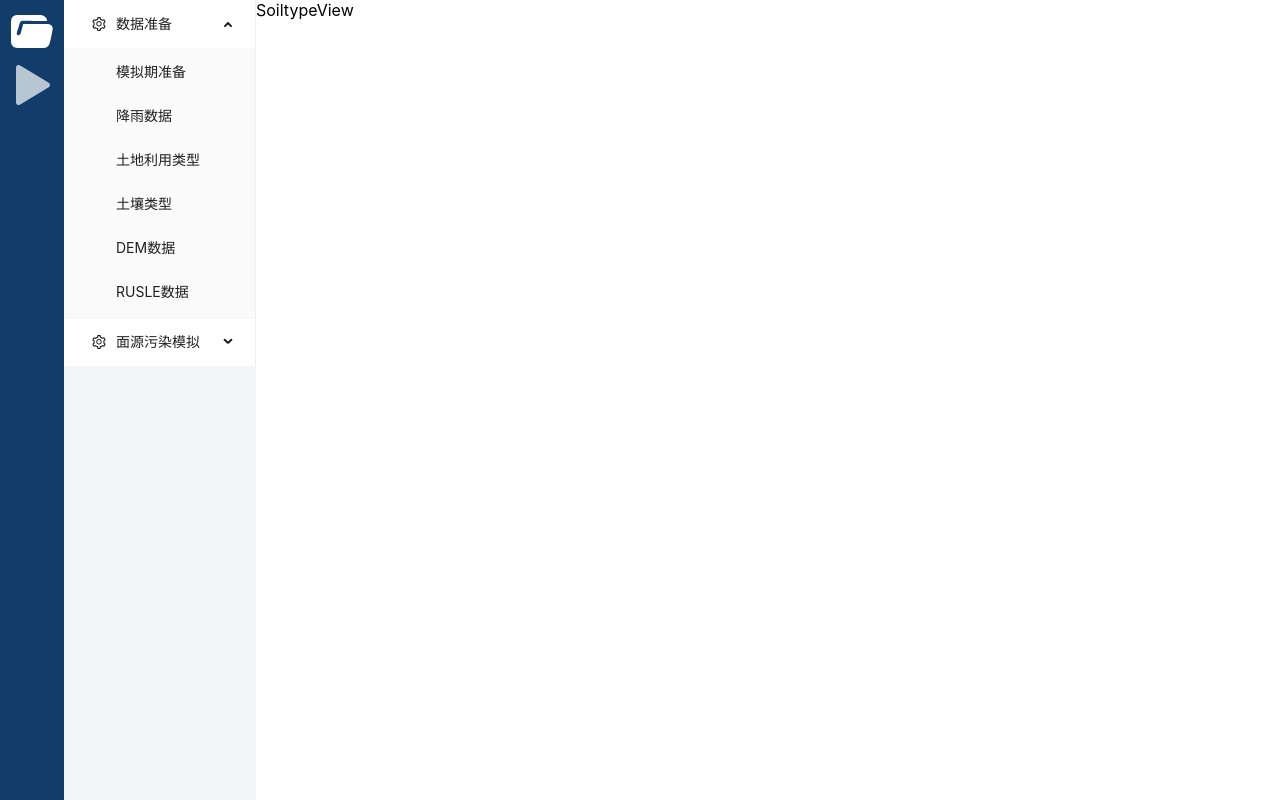
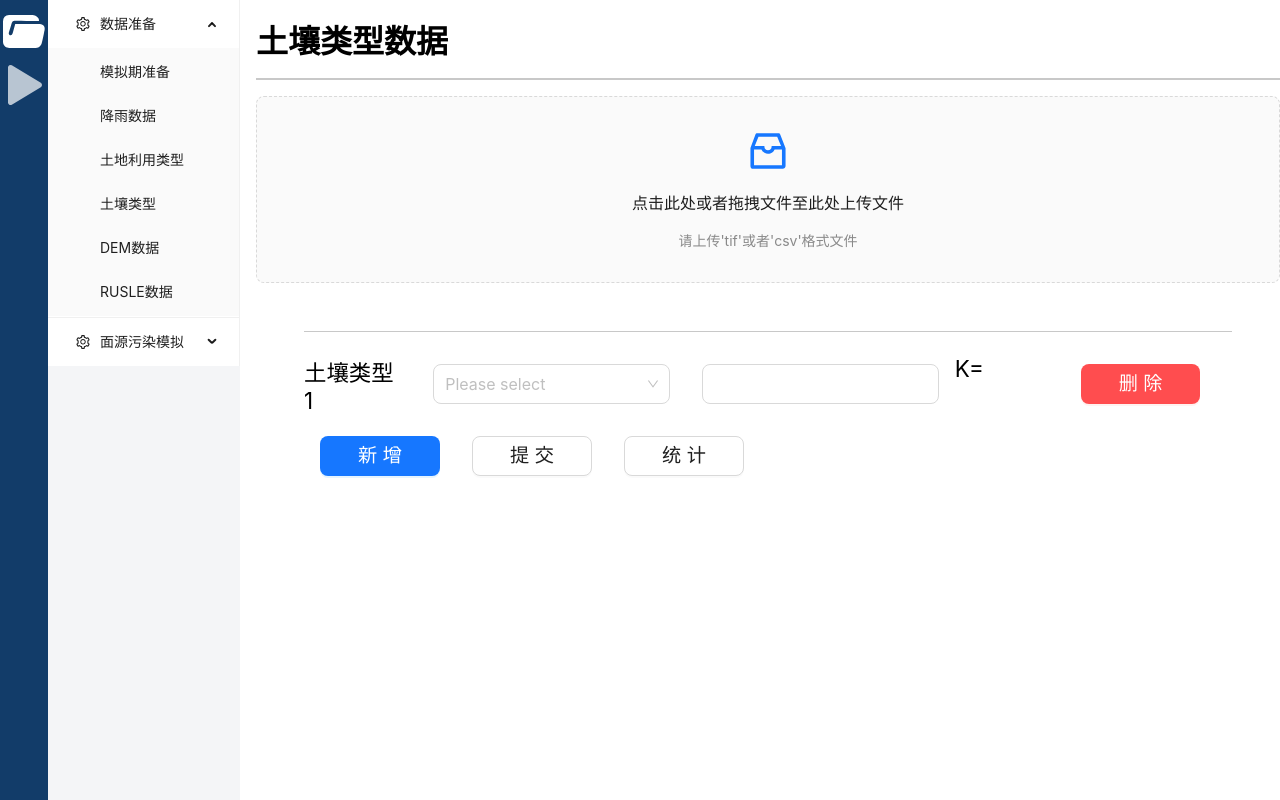
Before and after one commit to OstrichZkh/electron_nps_model, a React app in the folder fe_code/: page /setup/soiltype in a window 1280 px wide. Built offline with nearby package versions, Linux system fonts and the light colour scheme.

Commit message:
feat:soiltype

```diff
--- a/fe_code/main.ts
+++ b/fe_code/main.ts
@@ -336,6 +336,7 @@ function createWindow() {
           curProjectInfo.landUse.state = true
           curProjectInfo.landUse.counts = JSON.parse(dict.toString())
           updataStatusWithEntireInfo(curProjectInfo)
+
           resolve({
             status: 200,
             msg: curProjectInfo
--- a/fe_code/src/components/FileImporter/index.tsx
+++ b/fe_code/src/components/FileImporter/index.tsx
@@ -12,6 +12,7 @@ interface IProps {
     | "rainfall"
     | "DEM"
     | "landuse"
+    | "soiltype"
     | "D8"
     | "C_factor"
     | "L_factor"
@@ -119,7 +120,8 @@ const FileImporter = (props: IProps) => {
         <p className="ant-upload-hint">
           {props.type == "rainfall" &&
             "请上传'txt'格式文件，第一行为起始日期，如'20201101'，后续每一行为一天的数据"}
-          {props.type == "landuse" && "请上传'tif'或者'csv'格式文件"}
+          {(props.type == "landuse" || props.type == "soiltype") &&
+            "请上传'tif'或者'csv'格式文件"}
         </p>
       </Dragger>
       {contextHolder}
--- a/fe_code/src/views/LanduseView/index.tsx
+++ b/fe_code/src/views/LanduseView/index.tsx
@@ -27,7 +27,7 @@ function LanduseView() {
   const dispatch = useDispatch();
   let { curProjectInfo } = useSelector((state) => state.dataManagementReducer);
   let [luCode, setLuCode] = useState(
-    curProjectInfo.landUse.code
+    curProjectInfo.landUse && curProjectInfo.landUse.code
       ? curProjectInfo.landUse.code
       : [
           {
--- a/fe_code/src/views/SoiltypeView/index.tsx
+++ b/fe_code/src/views/SoiltypeView/index.tsx
@@ -1,7 +1,338 @@
-import React from "react";
+import React, { useEffect, useState } from "react";
+import Title from "../../components/Title";
+import styled from "styled-components";
+import FileImporter from "../../components/FileImporter";
+import { useSelector, useDispatch } from "react-redux";
+import { Select, Input, Button, message, Cascader } from "antd";
+import { updateStatusAsync } from "../../store/features/dataManagementSlice.ts";
+import * as echarts from "echarts";
+
+interface Option {
+  value: string | number;
+  label: string;
+  children?: Option[];
+}
+const SoiltypeViewBox = styled.div`
+  padding: 1rem;
+  display: flex;
+  flex-direction: column;
+`;
+const DisplayBox = styled.div`
+  margin: 3rem;
+  margin-bottom: 1rem;
+`;
+const CodeItemBox = styled.div`
+  display: flex;
+  border-top: 1px solid rgb(200, 200, 200);
+  font-size: 1.4rem;
+`;
 
 function SoiltypeView() {
-  return <div>SoiltypeView</div>;
+  const [messageApi, contextHolder] = message.useMessage();
+  const dispatch = useDispatch();
+  let { curProjectInfo } = useSelector((state) => state.dataManagementReducer);
+  let [soiltypeCode, setSoiltypeCode] = useState(
+    curProjectInfo.soiltype && curProjectInfo.soiltype.code
+      ? curProjectInfo.soiltype.code
+      : [
+          {
+            type: "",
+            code: "",
+            kValue: "",
+          },
+        ]
+  );
+  const options: Option[] = [
+    {
+      value: "红壤",
+      label: "红壤",
+      children: [
+        { value: "红壤", label: "红壤" },
+        { value: "黄红壤", label: "黄红壤" },
+        { value: "红壤性土", label: "红壤性土" },
+      ],
+    },
+    {
+      value: "黄壤",
+      label: "黄壤",
+      children: [
+        { value: "黄壤", label: "黄壤" },
+        { value: "黄壤性土", label: "黄壤性土" },
+      ],
+    },
+    {
+      value: "黄棕壤",
+      label: "黄棕壤",
+      children: [
+        { value: "黄棕壤", label: "黄棕壤" },
+        { value: "暗黄棕壤", label: "暗黄棕壤" },
+        { value: "黄棕壤性土", label: "黄棕壤性土" },
+      ],
+    },
+    {
+      value: "黄褐土",
+      label: "黄褐土",
+      children: [{ value: "黄褐土", label: "黄褐土" }],
+    },
+    {
+      value: "棕壤",
+      label: "棕壤",
+      children: [{ value: "棕壤", label: "棕壤" }],
+    },
+    {
+      value: "暗棕壤",
+      label: "暗棕壤",
+      children: [{ value: "暗棕壤", label: "暗棕壤" }],
+    },
+    {
+      value: "石灰土",
+      label: "石灰土",
+      children: [
+        { value: "黑色石灰土", label: "黑色石灰土" },
+        { value: "棕色石灰土", label: "棕色石灰土" },
+        { value: "黄色石灰土", label: "黄色石灰土" },
+      ],
+    },
+    {
+      value: "紫色土",
+      label: "紫色土",
+      children: [
+        { value: "酸性紫色土", label: "酸性紫色土" },
+        { value: "中性紫色土", label: "中性紫色土" },
+        { value: "石灰紫色土", label: "石灰紫色土" },
+      ],
+    },
+    {
+      value: "粗骨土",
+      label: "粗骨土",
+      children: [
+        { value: "酸性粗骨土", label: "酸性粗骨土" },
+        { value: "中性粗骨土", label: "中性粗骨土" },
+        { value: "钙质粗骨土", label: "钙质粗骨土" },
+      ],
+    },
+    {
+      value: "山地草甸土",
+      label: "山地草甸土",
+      children: [{ value: "山地草甸土", label: "山地草甸土" }],
+    },
+    {
+      value: "水稻土",
+      label: "水稻土",
+      children: [
+        { value: "潴育水稻土", label: "潴育水稻土" },
+        { value: "淹育水稻土", label: "淹育水稻土" },
+        { value: "渗育水稻土", label: "渗育水稻土" },
+        { value: "潜育水稻土", label: "潜育水稻土" },
+      ],
+    },
+  ];
+  const kVal = {
+    红壤: {
+      红壤: 0.0075,
+      黄红壤: 0.0077,
+      红壤性土: 0.0065,
+    },
+    黄壤: {
+      黄壤: 0.0157,
+      黄壤性土: 0.0145,
+    },
+    黄棕壤: {
+      黄棕壤: 0.0168,
+      暗黄棕壤: 0.0182,
+      黄棕壤性土: 0.0175,
+    },
+    黄褐土: {
+      黄褐土: 0.0192,
+    },
+    棕壤: {
+      棕壤: 0.0072,
+    },
+    暗棕壤: {
+      暗棕壤: 0.0113,
+    },
+    石灰土: {
+      黑色石灰土: 0.0147,
+      棕色石灰土: 0.0186,
+      黄色石灰土: 0.0167,
+    },
+    紫色土: {
+      酸性紫色土: 0.0196,
+      中性紫色土: 0.0179,
+      石灰紫色土: 0.0174,
+    },
+    粗骨土: {
+      酸性粗骨土: 0.0055,
+      中性粗骨土: 0.0086,
+      钙质粗骨土: 0.0097,
+    },
+    山地草甸土: {
+      山地草甸土: 0.0176,
+    },
+    水稻土: {
+      潴育水稻土: 0.0195,
+      淹育水稻土: 0.0142,
+      渗育水稻土: 0.0186,
+      潜育水稻土: 0.0195,
+    },
+  };
+  const hangleSoiltypeChange = (e: any, index: number): void => {
+    let k = kVal[e[0]][e[1]];
+    let newSoiltypeCode = [...soiltypeCode];
+    let newCode = {
+      ...newSoiltypeCode[index],
+      kValue: Number(k),
+    };
+    newSoiltypeCode[index] = newCode;
+    setSoiltypeCode([...newSoiltypeCode]);
+    message.success("修改成功");
+  };
+
+  const handleCodeChange = (e: any, index: number): void => {
+    const { value: inputValue } = e.target;
+    if (Number.isNaN(+inputValue)) {
+      message.error("请输入数字！");
+      return;
+    }
+    let newSoiltypeCode = [...soiltypeCode];
+    let newCode = {
+      ...newSoiltypeCode[index],
+      code: Number(inputValue),
+    };
+    newSoiltypeCode[index] = newCode;
+    setSoiltypeCode([...newSoiltypeCode]);
+    message.success("修改成功");
+  };
+  const deleteItem = (idx: number): void => {
+    let newLuCode = soiltypeCode.filter((item, _idx) => {
+      return _idx !== idx;
+    });
+    /* 切忌使用以下方法原地修改状态数组
+    luCode.splice(idx, 1); */
+    setSoiltypeCode(newLuCode);
+  };
+  const addItem = (): void => {
+    setSoiltypeCode([
+      ...soiltypeCode,
+      {
+        type: "",
+        code: "",
+      },
+    ]);
+  };
+  const submitItem = (): void => {
+    let validate = soiltypeCode.every((item) => {
+      return item.type && item.code && typeof item.code == "number";
+    });
+    if (validate) {
+      let payload = [{ target: ["soiltype", "code"], value: soiltypeCode }];
+      dispatch(updateStatusAsync(payload));
+      message.success(`上传成功！`);
+    } else {
+      message.error(`格式错误，请检查！`);
+    }
+  };
+
+  return (
+    <SoiltypeViewBox>
+      <Title title="土壤类型数据" />
+      <FileImporter type="soiltype" svg="" />
+      <DisplayBox>
+        {soiltypeCode.map((item, index) => {
+          return (
+            <CodeItemBox key={item.type}>
+              <p>土壤类型{index + 1}</p>
+              <Cascader
+                onChange={(e) => {
+                  hangleSoiltypeChange(e, index);
+                }}
+                style={{
+                  width: 240,
+                  margin: "auto 2rem",
+                }}
+                options={options}
+                placeholder="Please select"
+                size="large"
+              />
+              <Input
+                style={{
+                  width: 240,
+                  margin: "auto 0rem",
+                }}
+                defaultValue={item.code}
+                size="large"
+                onChange={(e) => {
+                  handleCodeChange(e, index);
+                }}
+              />
+              <p
+                style={{
+                  marginLeft: "1rem",
+                  width: "6rem",
+                }}
+              >
+                K={item.kValue}
+              </p>
+              <Button
+                type="primary"
+                style={{
+                  width: 120,
+                  fontSize: "1.2rem",
+                  lineHeight: "100%",
+                  margin: "auto 2rem",
+                }}
+                size="large"
+                danger
+                onClick={() => {
+                  deleteItem(index);
+                }}
+              >
+                删除
+              </Button>
+            </CodeItemBox>
+          );
+        })}
+        <Button
+          style={{
+            width: 120,
+            fontSize: "1.2rem",
+            lineHeight: "100%",
+            margin: "auto 1rem",
+          }}
+          size="large"
+          type="primary"
+          onClick={addItem}
+        >
+          新增
+        </Button>
+        <Button
+          style={{
+            width: 120,
+            fontSize: "1.2rem",
+            lineHeight: "100%",
+            margin: "auto 1rem",
+          }}
+          size="large"
+          onClick={submitItem}
+        >
+          提交
+        </Button>
+        <Button
+          style={{
+            width: 120,
+            fontSize: "1.2rem",
+            lineHeight: "100%",
+            margin: "auto 1rem",
+          }}
+          size="large"
+          // onClick={calLu}
+        >
+          统计
+        </Button>
+      </DisplayBox>
+      {contextHolder}
+    </SoiltypeViewBox>
+  );
 }
 
 export default SoiltypeView;
```
